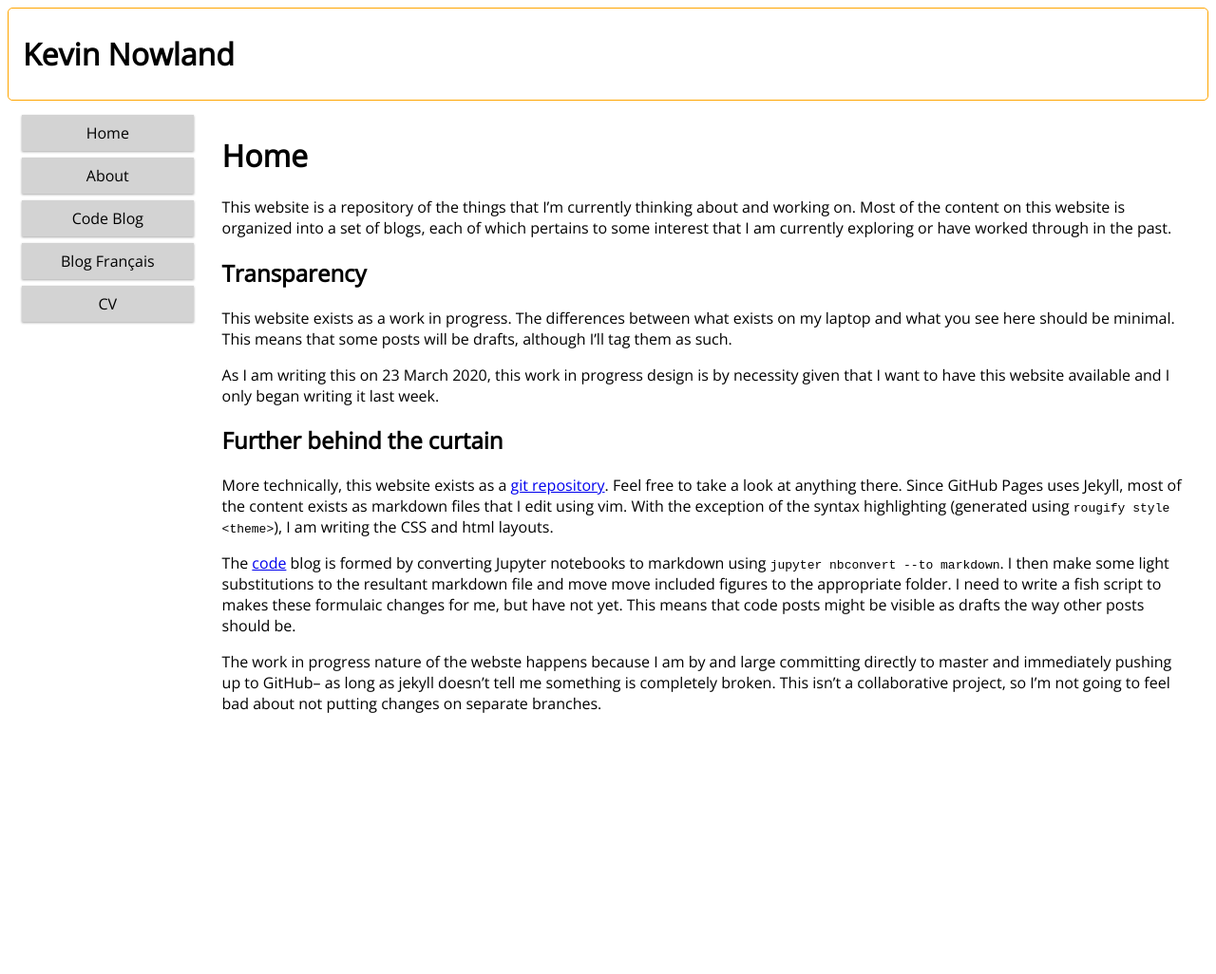
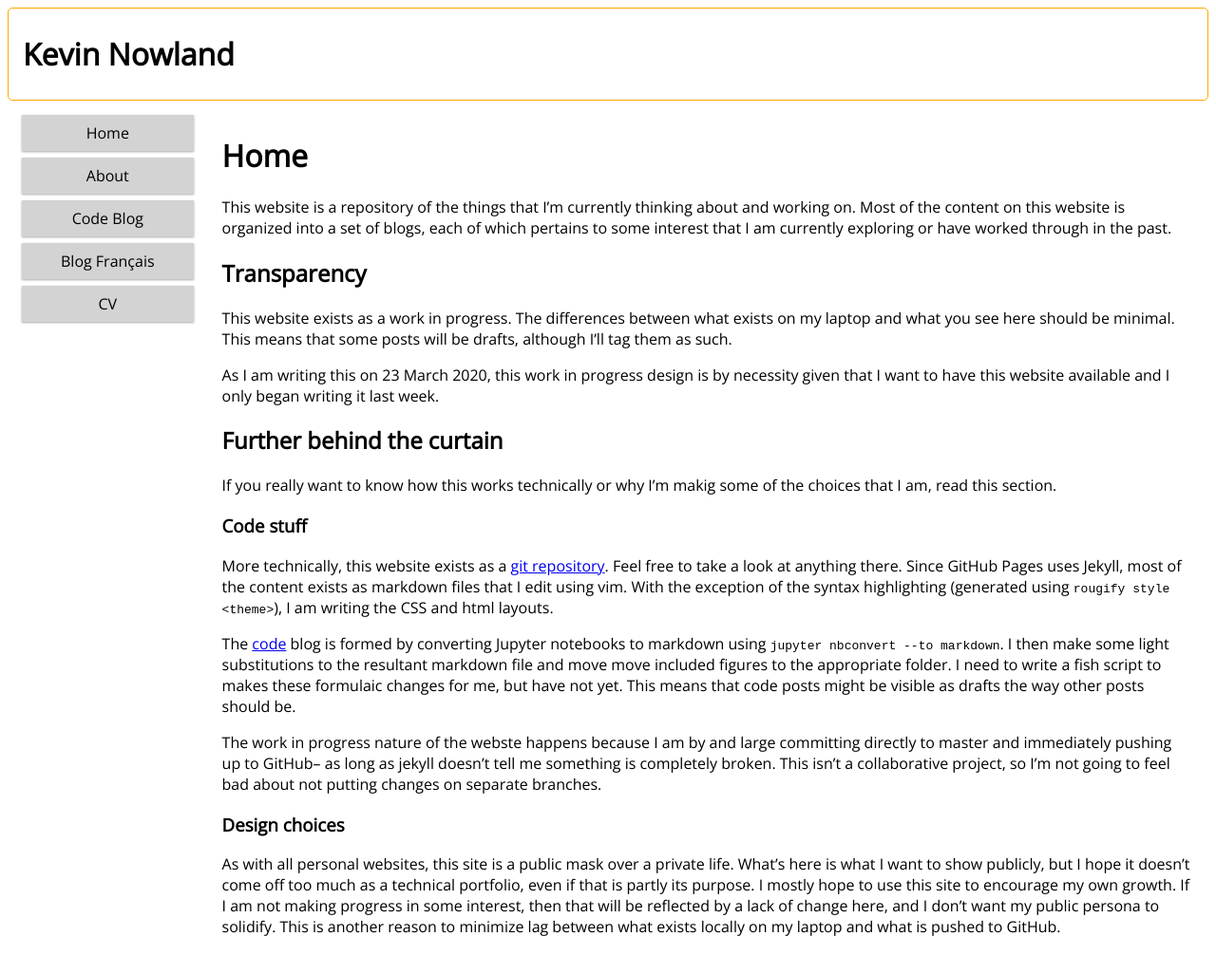
Before and after one commit to kevinnowland/kevinnowland.github.io, a Jekyll site: the page built from index.md, in a window 1280 px wide. Shown: the whole page at 95% size. Built offline with Jekyll 4.4.1, drawn with Linux system fonts in a browser that asks for light colours; before the commit the page ends 900 px from its top, so only the background shows below that.

Commit message:
update index with better explanations

```diff
--- a/index.md
+++ b/index.md
@@ -27,7 +27,15 @@ necessity given that I want to have this website available and I only began
 writing it last week.
 
 
+
 ## Further behind the curtain
+
+
+If you really want to know how this works technically or why I'm makig some
+of the choices that I am, read this section.
+
+
+### Code stuff
 
 
 More technically, this website exists as a
@@ -50,3 +58,16 @@ large committing directly to master and immediately pushing up to GitHub--
 as long as jekyll doesn't tell me something is completely broken. This
 isn't a collaborative project, so I'm not going to feel bad about not putting
 changes on separate branches.
+
+
+### Design choices
+
+
+As with all personal websites, this site is a public mask over a private life.
+What's here is what I want to show publicly, but I hope it doesn't come off
+too much as a technical portfolio, even if that is partly its purpose.
+I mostly hope to use this site to encourage my own growth. If I am not
+making progress in some interest, then that will be reflected by
+a lack of change here, and I don't want my public persona to solidify.
+This is another reason to minimize lag between what exists locally on
+my laptop and what is pushed to GitHub.
```
